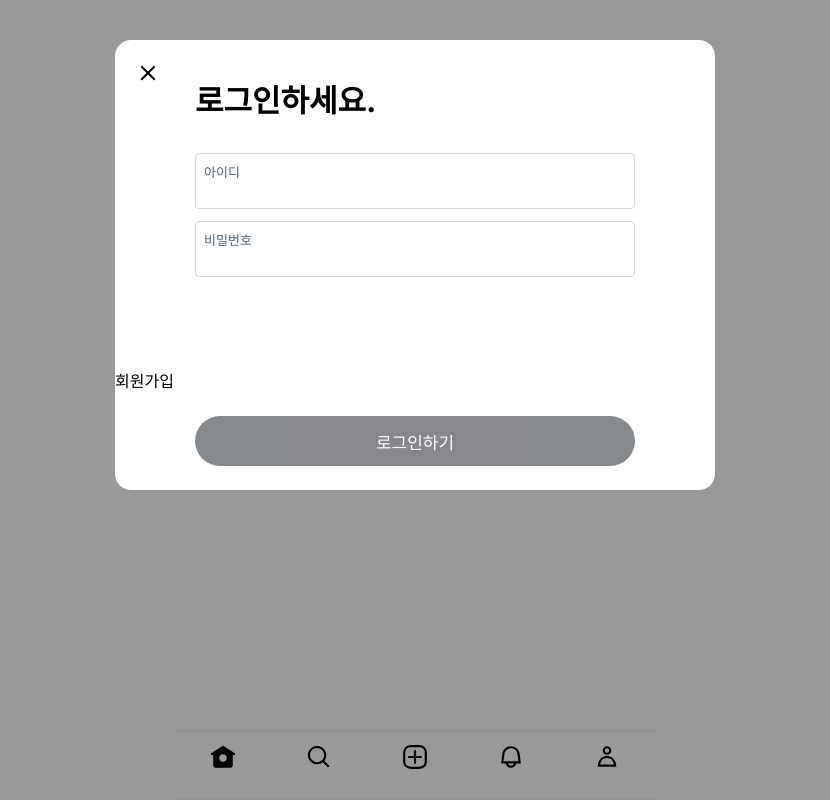
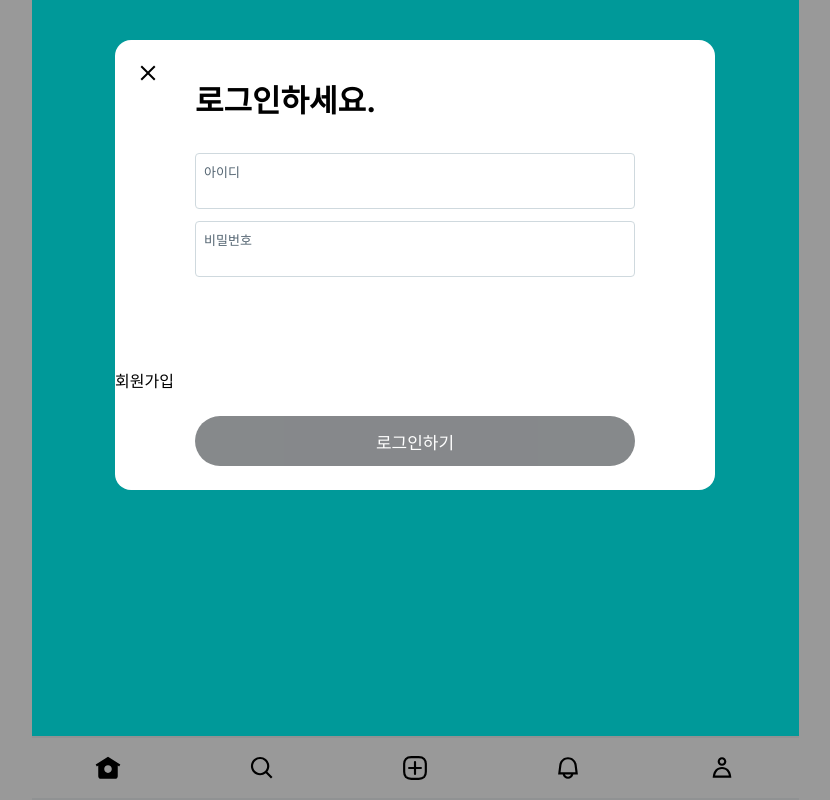
Before and after one commit to Neulbom1234/Neulbom, a Next.js app in the folder front/: page /login in a window 1280 px wide. Shown: the whole page, without its empty margins (225-1055 px from the left). Built offline with nearby package versions, Linux system fonts and the light colour scheme.

Commit message:
탭바 반응형 코드 수정

```diff
--- a/front/src/app/(main)/layout.module.css
+++ b/front/src/app/(main)/layout.module.css
@@ -7,26 +7,13 @@
   background-color: #fff;
 }
 
-.main {
-  background-color: white;
-  width: 480px;
-  height: 100dvh;
-  margin: auto; /* 자동으로 중앙 정렬 */
-  flex: 1;
-}
-
 .bottomSectionWrapper {
   background-color: white;
-  height: 70px;
-  width: 480px;
-  margin: auto; /* 자동으로 중앙 정렬 */
 }
 
 .bottomSectionInner {
   height: inherit;
   width: inherit;
-  display: flex;
-  justify-content: center;
 }
 
 .nav {
@@ -42,26 +29,35 @@
 
 .nav li {
   list-style-type: none;
-  margin: 0 10px;
   flex: 1;
+  margin: 5px;
   text-align: center;
 }
 
 /* 모바일 화면에 대한 스타일 */
-@media (min-width: 300px) and (max-width: 767px) {
+@media all and (min-width: 300px) {
   .main {
+    background-color: aqua;
+    width: 100dvw;
+    height: 100dvh;
+    flex: 1;
+  }
+
+  .bottomSectionWrapper {
     width: 100dvw;
     height: auto;
     margin: 0;
   }
 
-  .bottomSectionWrapper {
-    width: 100%;
-    height: auto;
-    margin: 0;
+
+}
+
+@media all and (min-width: 767px) {
+  .main {
+    width: 767px;
   }
 
-  .nav li {
-    margin: 5px;
+  .bottomSectionWrapper {
+    width: 767px;
   }
 }
```
